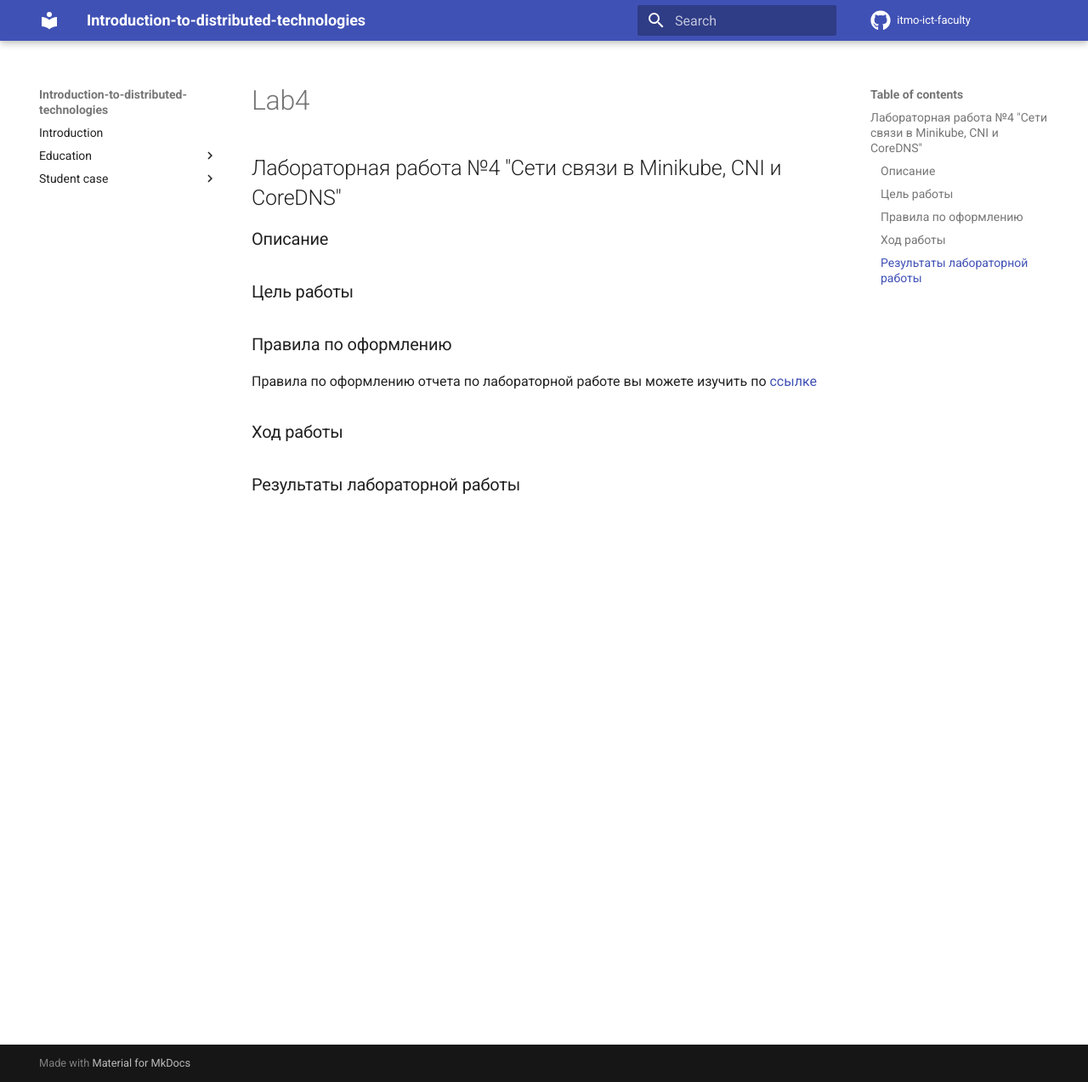
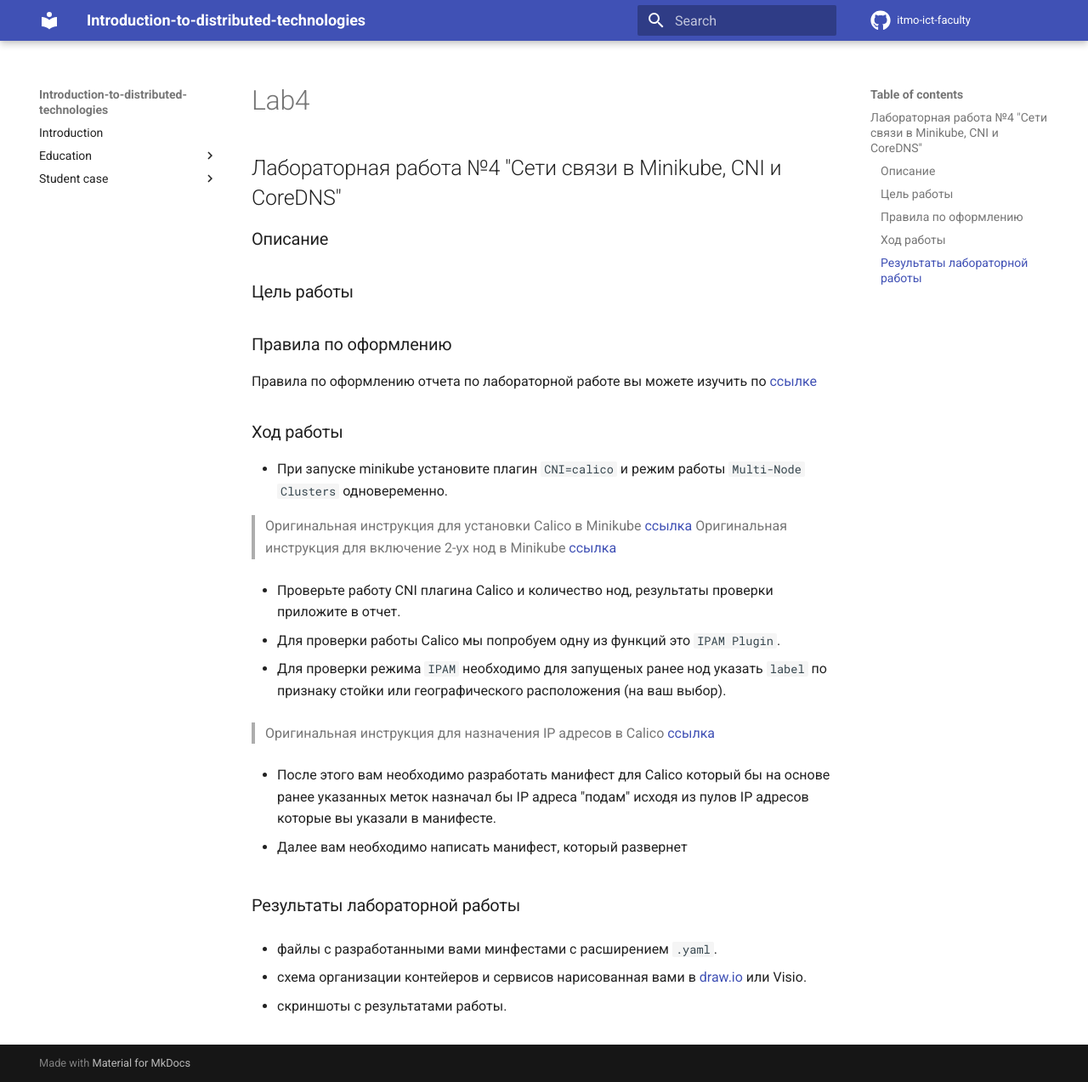
Before and after one commit to itmo-ict-faculty/introduction-to-distributed-technologies, an MkDocs documentation site: the page built from docs/education/labs2022_2023/lab4/lab4.md, in a window 1280 px wide and 1273 px high. Shown: the whole window at 85% size. Built offline with MkDocs 1.6.1 and Material for MkDocs 9.7.7, drawn with Linux system fonts in a browser that asks for light colours; comment, search, counter and statistics services are not loaded.

Commit message:
update lab4

```diff
--- a/docs/education/labs2022_2023/lab4/lab4.md
+++ b/docs/education/labs2022_2023/lab4/lab4.md
@@ -8,8 +8,30 @@
 
 Правила по оформлению отчета по лабораторной работе вы можете изучить по [ссылке](../reportdesign.md)
 
+### Ход работы
 
-### Ход работы
+- При запуске minikube установите плагин `CNI=calico` и режим работы `Multi-Node Clusters` одновеременно.
+
+> Оригинальная инструкция для установки Calico в Minikube [ссылка](https://projectcalico.docs.tigera.io/getting-started/kubernetes/minikube)
+> Оригинальная инструкция для включение 2-ух нод в Minikube [ссылка](https://minikube.sigs.k8s.io/docs/tutorials/multi_node/)
+
+- Проверьте работу CNI плагина Calico и количество нод, результаты проверки приложите в отчет.
+
+- Для проверки работы Calico мы попробуем одну из функций это `IPAM Plugin`.
+
+- Для проверки режима `IPAM` необходимо для запущеных ранее нод указать `label` по признаку стойки или географического расположения (на ваш выбор).
+
+> Оригинальная инструкция для назначения IP адресов в Calico [ссылка](https://projectcalico.docs.tigera.io/networking/assign-ip-addresses-topology)
+
+- После этого вам необходимо разработать манифест для Calico который бы на основе ранее указанных меток назначал бы IP адреса "подам" исходя из пулов IP адресов которые вы указали в манифесте.
+
+- Далее вам необходимо написать манифест, который развернет
 
 
 ### Результаты лабораторной работы
+
+- файлы с разработанными вами минфестами с расширением `.yaml`.
+
+- схема организации контейеров и сервисов нарисованная вами в [draw.io](https://app.diagrams.net) или Visio.
+
+- скриншоты c результатами работы.
```
Also changed, not shown: docs/education/labs2022_2023/lab3/lab3.md (+4 -0 lines).
